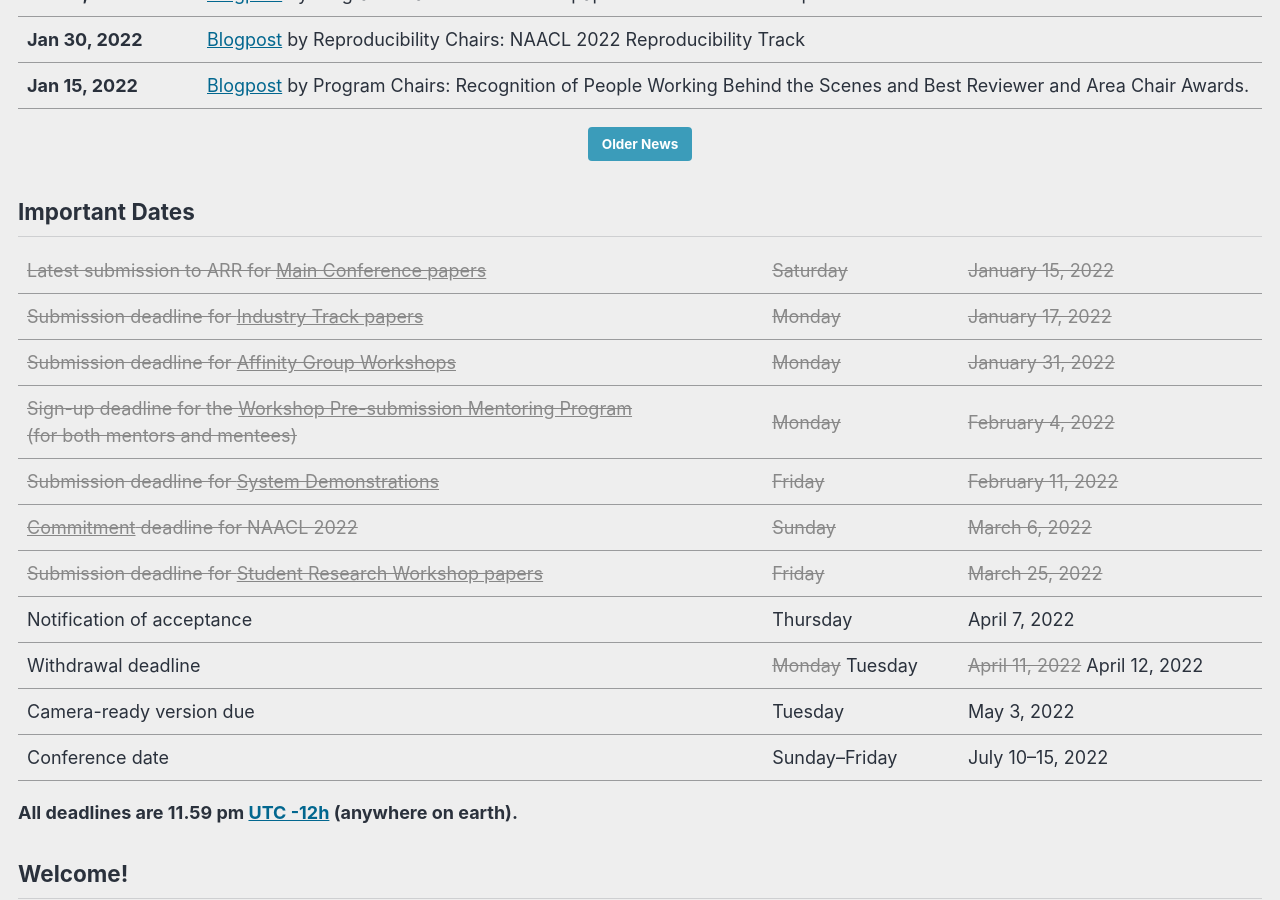
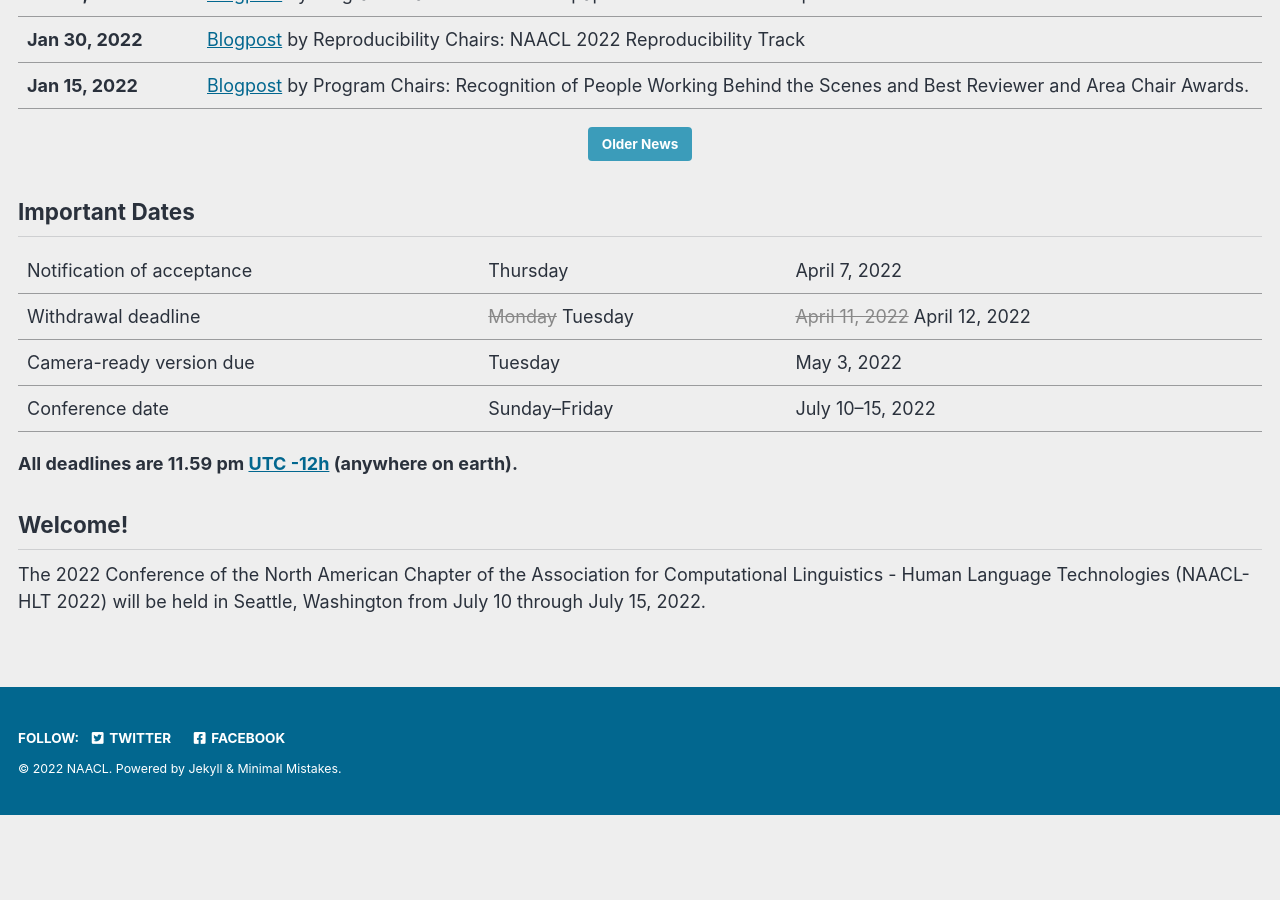
Before and after one commit to naacl-org/naacl-2022-website, a Jekyll site: the page built from _pages/home.md, in a window 1280 px wide and 900 px high, scrolled down 565 px. Built offline with Jekyll 4.4.1, drawn with Linux system fonts in a browser that asks for light colours; cached includes are drawn as plain includes; comment, search, counter and statistics services are not loaded; after the commit the page ends 1380 px from its top, so only the background shows below that.

Commit message:
Removed past events from the front page

```diff
--- a/_pages/home.md
+++ b/_pages/home.md
@@ -31,13 +31,6 @@ secondary_excerpt: "July 10--15, 2022"
 .dates-table del { color: #888; }
 </style>
 
-| ~~Latest submission to ARR for [Main Conference papers](/calls/papers/)~~ | ~~Saturday~~ | ~~January 15, 2022~~ |
-| ~~Submission deadline for [Industry Track papers](/calls/industry/)~~ | ~~Monday~~ | ~~January 17, 2022~~ |
-| ~~Submission deadline for [Affinity Group Workshops](/calls/affinity-workshops/)~~ | ~~Monday~~ | ~~January 31, 2022~~ |
-| ~~Sign-up deadline for the [Workshop Pre-submission Mentoring Program](/calls/workshop-mentoring/)<br>(for both mentors and mentees)~~ | ~~Monday~~ | ~~February 4, 2022~~ |
-| ~~Submission deadline for [System Demonstrations](/calls/demos/)~~ | ~~Friday~~ | ~~February 11, 2022~~ |
-| ~~[Commitment](/blog/commitment-faq/) deadline for NAACL 2022~~ | ~~Sunday~~ | ~~March 6, 2022~~ |
-| ~~Submission deadline for [Student Research Workshop papers](/calls/srw/)~~ | ~~Friday~~ | ~~March 25, 2022~~ |
 | Notification of acceptance | Thursday | April 7, 2022 |
 | Withdrawal deadline | ~~Monday~~ Tuesday | ~~April 11, 2022~~ April 12, 2022 |
 | Camera-ready version due | Tuesday | May 3, 2022 |
```
